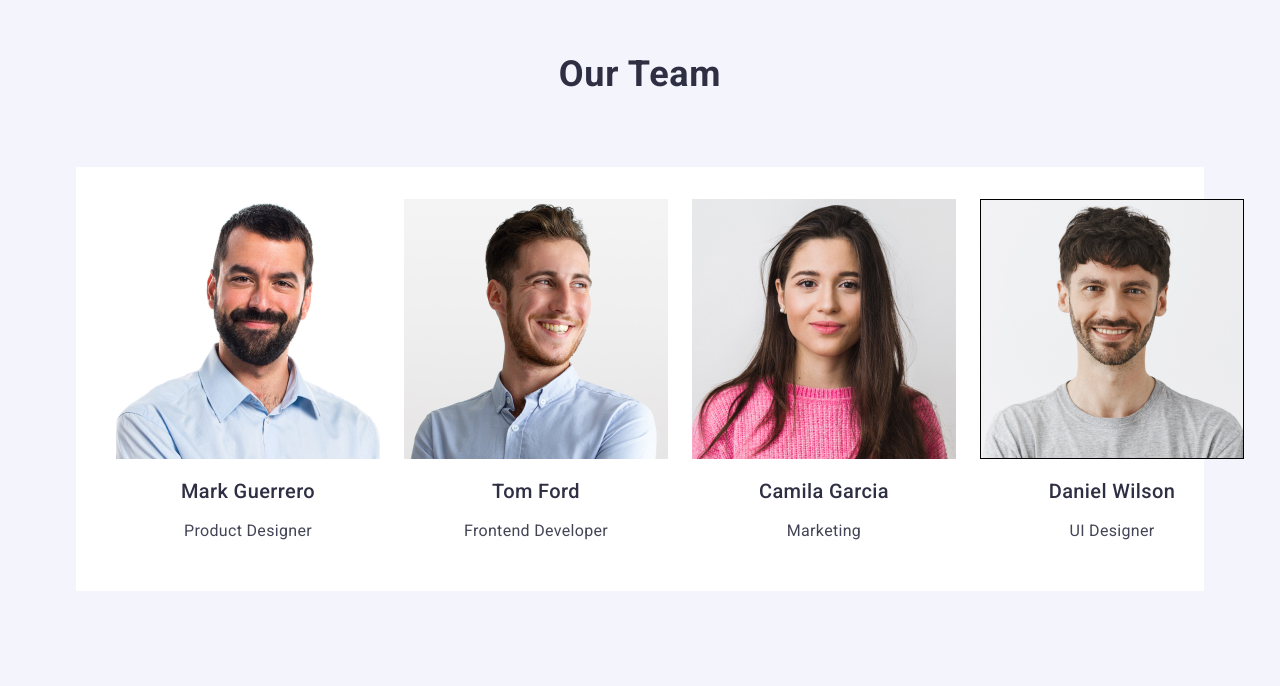
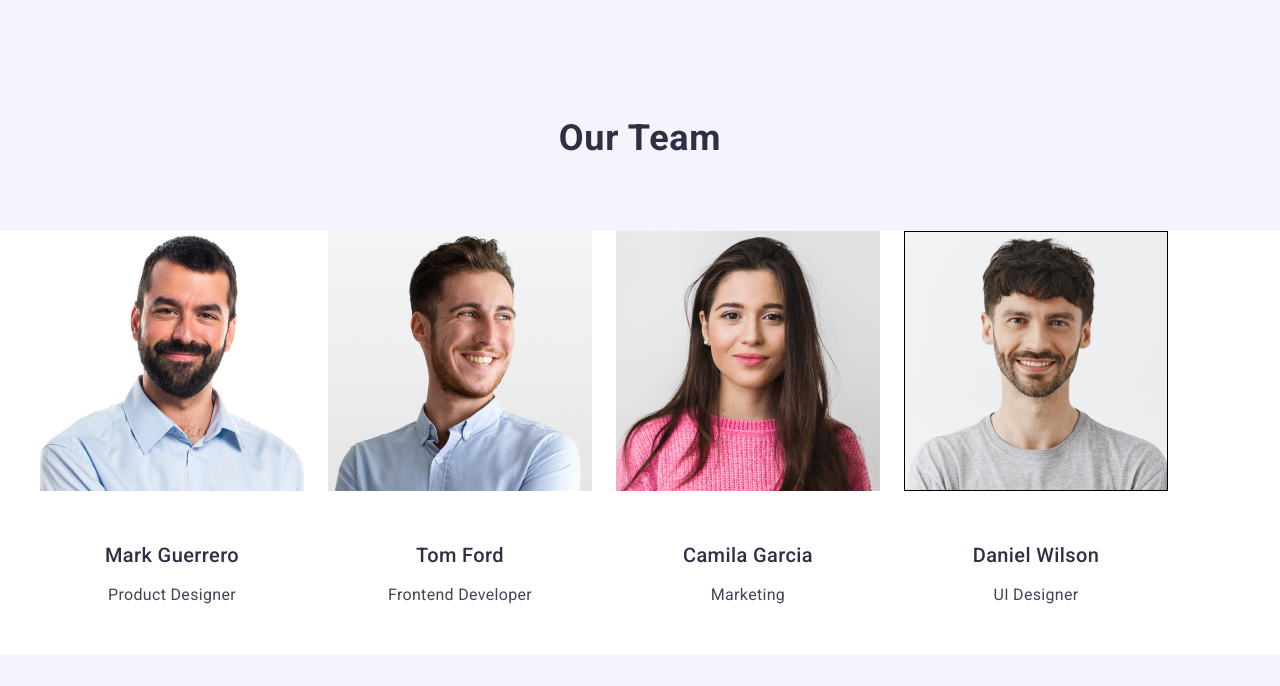
Before and after one commit to volodymyr-khoma/goit-markup-hw-03, a website: page index.html in a window 1280 px wide. Shown: the part 1254-1940 px from the top of the page. Drawn offline with nearby package versions, Linux system fonts and the light colour scheme.

Commit message:
update my third homework 5

```diff
--- a/index.html
+++ b/index.html
@@ -72,36 +72,37 @@
     </section>
 
     <section class="team">
-        <div class="container">
+        <div class="team-member-container"></div><div class="contain
+        er">
         <h2 class="team-head">Our Team</h2>
         <ul class="team-list">
             <li class="team-list-element">
+                <img src="./images/img1.jpg" alt="a man with a beard" width="264">
                 <div class="team-member-container">
-                <img src="./images/img1.jpg" alt="a man with a beard" width="264">
                 <h3 class="team-member">Mark Guerrero</h3>
                 <p class="team-text">Product Designer</p>
                 </div>
             </li>
 
             <li class="team-list-element">
+                <img src="./images/img2.jpg" alt="a smiled man turned right" width="264">
                 <div class="team-member-container">
-                <img src="./images/img2.jpg" alt="a smiled man turned right" width="264">
                 <h3 class="team-member">Tom Ford</h3>
                 <p class="team-text">Frontend Developer</p>
                 </div>
             </li>
 
             <li class="team-list-element">
+                <img src="./images/img3.jpg" alt="a woman in a pink sweater" width="264">
                 <div class="team-member-container">
-                <img src="./images/img3.jpg" alt="a woman in a pink sweater" width="264">
                 <h3 class="team-member">Camila Garcia</h3>
                 <p class="team-text">Marketing</p>
                 </div>
             </li>
 
             <li class="team-list-element">
+                <img src="./images/img4.jpg" alt="a man in a grey t-shirt" width="264">
                 <div class="team-member-container">
-                <img src="./images/img4.jpg" alt="a man in a grey t-shirt" width="264">
                 <h3 class="team-member">Daniel Wilson</h3>
                 <p class="team-text">UI Designer</p>
                 </div>
```
